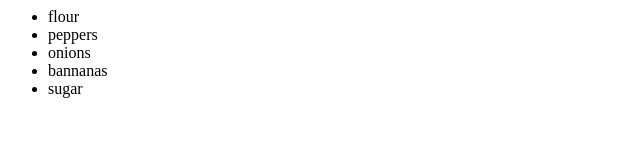
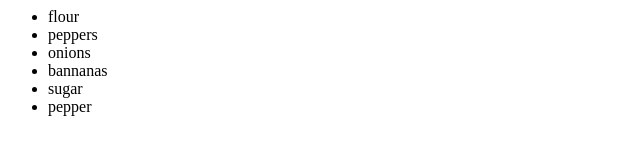
Before and after one commit to jpokrzyk/shoppinglist, a plain HTML site: page index.html in a window 1280 px wide. Shown: the full height of the page, 0-640 px from the left. Drawn offline with Linux system fonts and the light colour scheme.

Commit message:
Adding pepper to our list

```diff
--- a/index.html
+++ b/index.html
@@ -6,6 +6,7 @@
 			<li>onions</li>
 			<li>bannanas</li>
 			<li>sugar</li>
+			<li>pepper</li>
 		</ul>
 	</body>
 </html>
```
